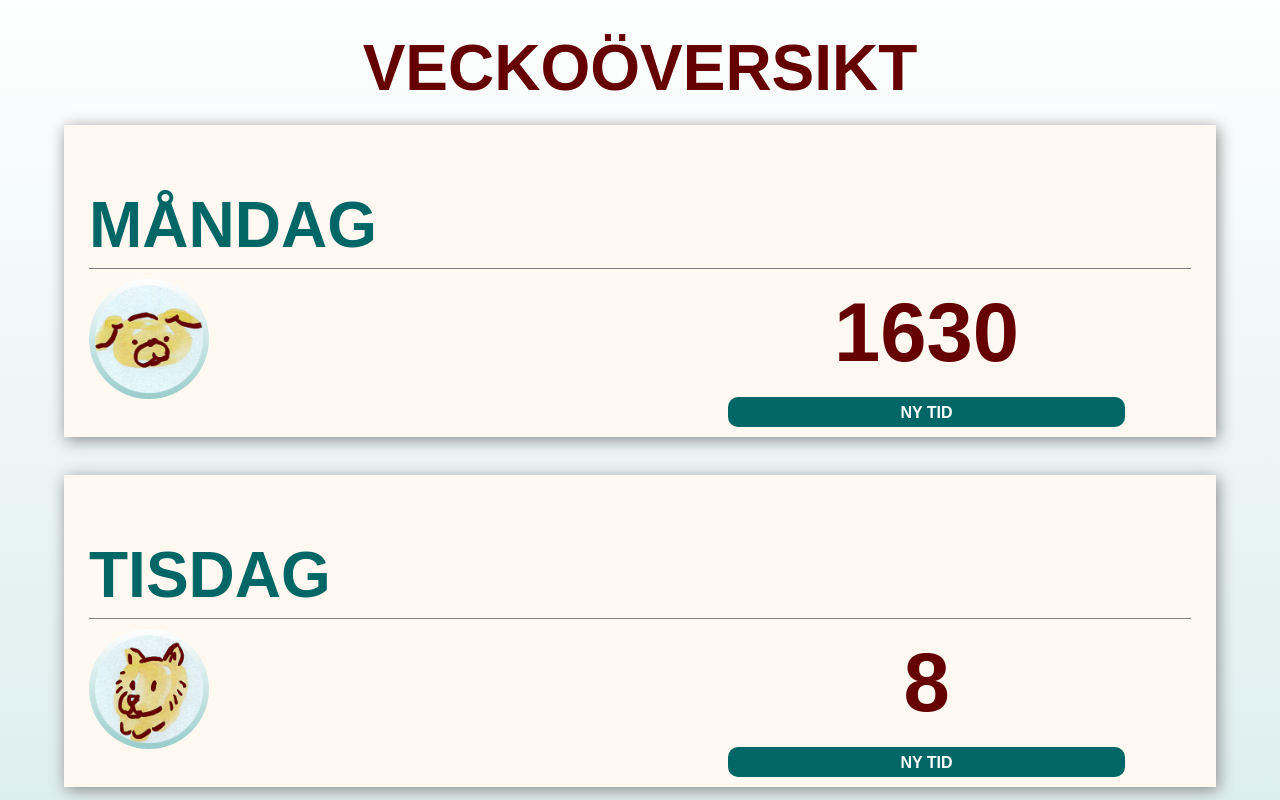
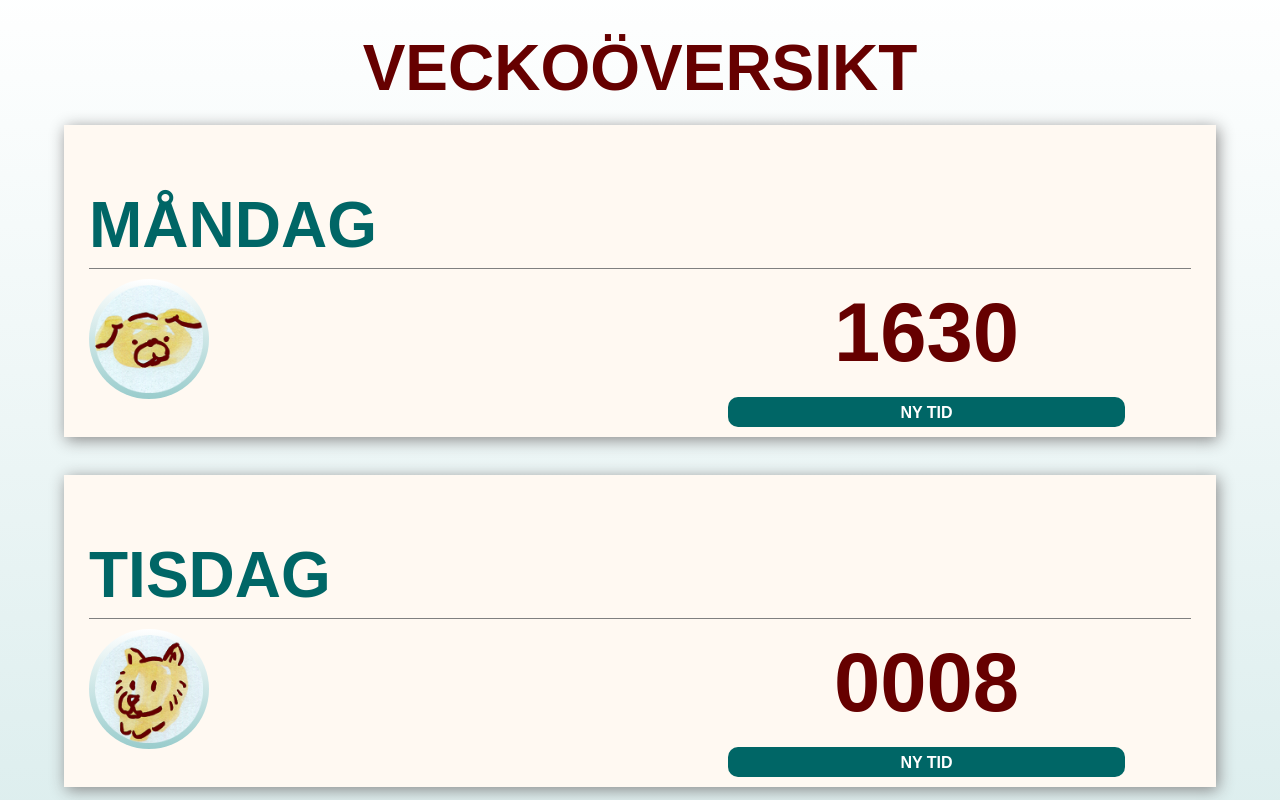
Before and after one commit to lokakanarp/dog_reminder, a React (Create React App) app: page / in a window 1280 px wide. Both pictures are taken after a click on the button "ÄNDRA TIDER". Shown: the part 178-978 px from the top of the page. Built offline with nearby package versions, Linux system fonts and the light colour scheme.

Commit message:
some problems with padding fixed

```diff
--- a/src/components/App.js
+++ b/src/components/App.js
@@ -123,7 +123,7 @@ class App extends Component {
 				this.setState({sun: dayOfWeek.concat([newHours])})
 			}
 		}
-		this.setState({timeClicked: 0});
+		this.setState({timeClicked: 0, minClicked: 0});
 	}
 
 
--- a/src/components/Day.js
+++ b/src/components/Day.js
@@ -18,9 +18,9 @@ class Day extends Component {
 
 		let sortedtimes = this.props.dayOfWeek;
 		sortedtimes = sortedtimes.map(Number);
-
 		sortedtimes.sort(function(a, b){return a-b});
 		sortedtimes = sortedtimes.map(String);
+		sortedtimes = sortedtimes.map((stringtime) => stringtime.padStart(4, "0"));
 		console.log(sortedtimes);
 		let times = sortedtimes.map((time) =>
 			<li key={time} onClick={() => {
```
